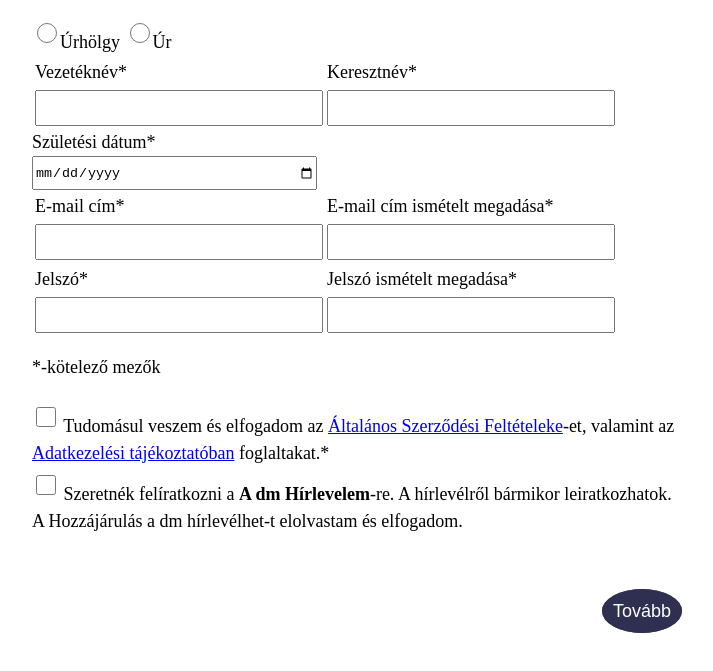
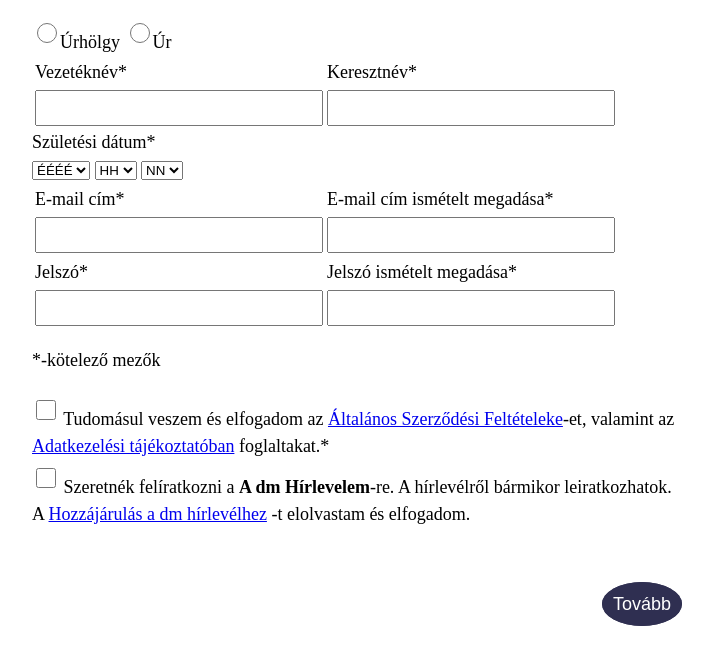
Before and after one commit to fulagi/prooktatas, a plain HTML site: page DMURLAP.html in a window 1280 px wide. Shown: the part 135-806 px from the top of the page, without its empty margins (16-729 px from the left). Drawn offline with Linux system fonts and the light colour scheme.

Commit message:
hirlevél href

```diff
--- a/DMURLAP.html
+++ b/DMURLAP.html
@@ -31,7 +31,118 @@
             </table>
 
             <label for="születés">Születési dátum*</label> <br>
-            <input type="date" name="születési" id="születési">
+
+            <select class="form-select" id="year" name="year" size="1">
+                <option value="">ÉÉÉÉ</option>
+                <option value="1950">1950</option>
+                <option value="1951">1951</option>
+                <option value="1952">1952</option>
+                <option value="1953">1953</option>
+                <option value="1954">1954</option>
+                <option value="1955">1955</option>
+                <option value="1956">1956</option>
+                <option value="1957">1957</option>
+                <option value="1958">1958</option>
+                <option value="1959">1959</option>
+                <option value="1960">1960</option>
+                <option value="1961">1961</option>
+                <option value="1962">1962</option>
+                <option value="1963">1963</option>
+                <option value="1964">1964</option>
+                <option value="1965">1965</option>
+                <option value="1966">1966</option>
+                <option value="1967">1967</option>
+                <option value="1968">1968</option>
+                <option value="1969">1969</option>
+                <option value="1970">1970</option>
+                <option value="1971">1971</option>
+                <option value="1972">1972</option>
+                <option value="1973">1973</option>
+                <option value="1974">1974</option>
+                <option value="1975">1975</option>
+                <option value="1976">1976</option>
+                <option value="1977">1977</option>
+                <option value="1978">1978</option>
+                <option value="1979">1979</option>
+                <option value="1980">1980</option>
+                <option value="1981">1981</option>
+                <option value="1982">1982</option>
+                <option value="1983">1983</option>
+                <option value="1984">1984</option>
+                <option value="1985">1985</option>
+                <option value="1986">1986</option>
+                <option value="1987">1987</option>
+                <option value="1988">1988</option>
+                <option value="1989">1989</option>
+                <option value="1990">1990</option>
+                <option value="1991">1991</option>
+                <option value="1992">1992</option>
+                <option value="1993">1993</option>
+                <option value="1994">1994</option>
+                <option value="1995">1995</option>
+                <option value="1996">1996</option>
+                <option value="1997">1997</option>
+                <option value="1998">1998</option>
+                <option value="1999">1999</option>
+                <option value="2000">2000</option>
+                <option value="2001">2001</option>
+                <option value="2002">2002</option>
+                <option value="2003">2003</option>
+                <option value="2004">2004</option>
+                <option value="2005">2005</option>
+                <option value="2006">2006</option>
+                <option value="2007">2007</option>
+                <option value="2008">2008</option>
+            </select>
+            <select class="form-select" id="month" name="month" size="1">
+                <option value="">HH</option>
+                <option value="01">01</option>
+                <option value="02">02</option>
+                <option value="03">03</option>
+                <option value="04">04</option>
+                <option value="05">05</option>
+                <option value="06">06</option>
+                <option value="07">07</option>
+                <option value="08">08</option>
+                <option value="09">09</option>
+                <option value="10">10</option>
+                <option value="11">11</option>
+                <option value="12">12</option>
+            </select>
+            <select class="form-select" id="day" name="day" size="1">
+                <option value="">NN</option>
+                <option value="01">01</option>
+                <option value="02">02</option>
+                <option value="03">03</option>
+                <option value="04">04</option>
+                <option value="05">05</option>
+                <option value="06">06</option>
+                <option value="07">07</option>
+                <option value="08">08</option>
+                <option value="09">09</option>
+                <option value="10">10</option>
+                <option value="11">11</option>
+                <option value="12">12</option>
+                <option value="13">13</option>
+                <option value="14">14</option>
+                <option value="15">15</option>
+                <option value="16">16</option>
+                <option value="17">17</option>
+                <option value="18">18</option>
+                <option value="19">19</option>
+                <option value="20">20</option>
+                <option value="21">21</option>
+                <option value="22">22</option>
+                <option value="23">23</option>
+                <option value="24">24</option>
+                <option value="25">25</option>
+                <option value="26">26</option>
+                <option value="27">27</option>
+                <option value="28">28</option>
+                <option value="29">29</option>
+                <option value="30">30</option>
+                <option value="31">31</option>
+            </select>
             <table>
                 <tr>
                  <td><label for="E-mail">E-mail cím*</label></td>
@@ -67,8 +178,8 @@
             <span><a href="adatkezelés">Adatkezelési tájékoztatóban</a></span> foglaltakat.*</label> <br>
             <input type="checkbox" name="hirlevél" id="hirlevél">
            <label for="ászf">Szeretnék felíratkozni a  <b>A dm Hírlevelem</b>-re.
-             A hírlevélről bármikor leiratkozhatok.
-             A Hozzájárulás a dm hírlevélhet-t elolvastam és elfogadom.</label>
+             A hírlevélről bármikor leiratkozhatok. A
+            <SPAn> <a href="hirlevél"> Hozzájárulás a dm hírlevélhez</a></A> </SPAn> -t elolvastam és elfogadom.</label>
 <br><br><br>
               <div id="tovább">
               <a href="tovabb"><input type="button" value="Tovább" id="tovább"></a>
```
